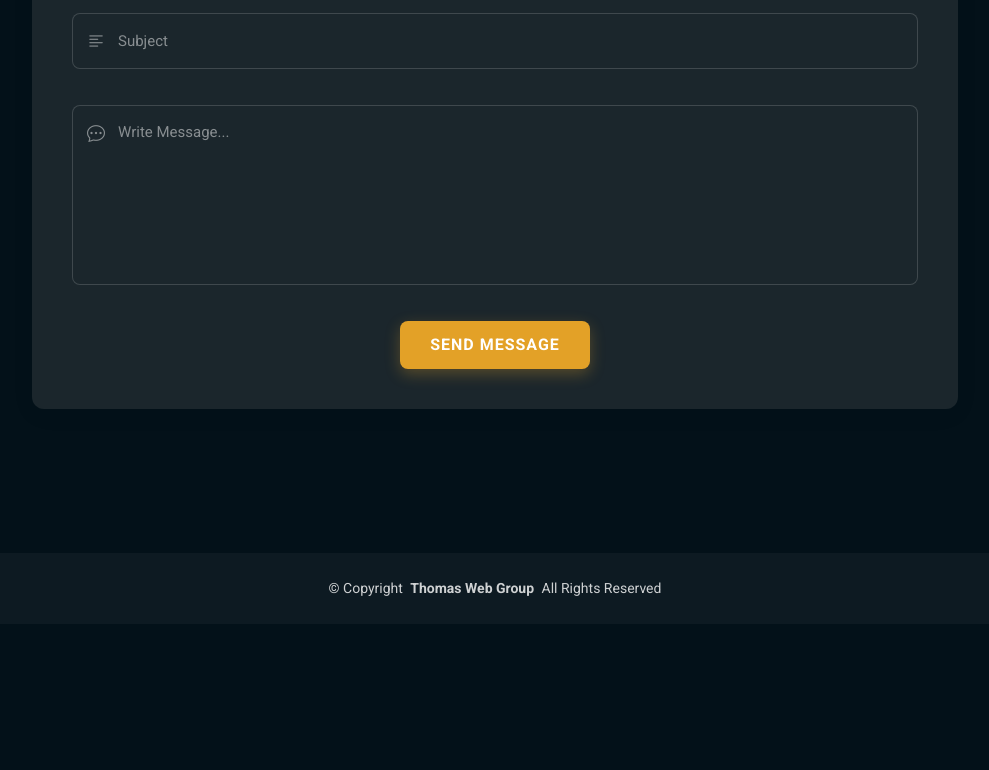
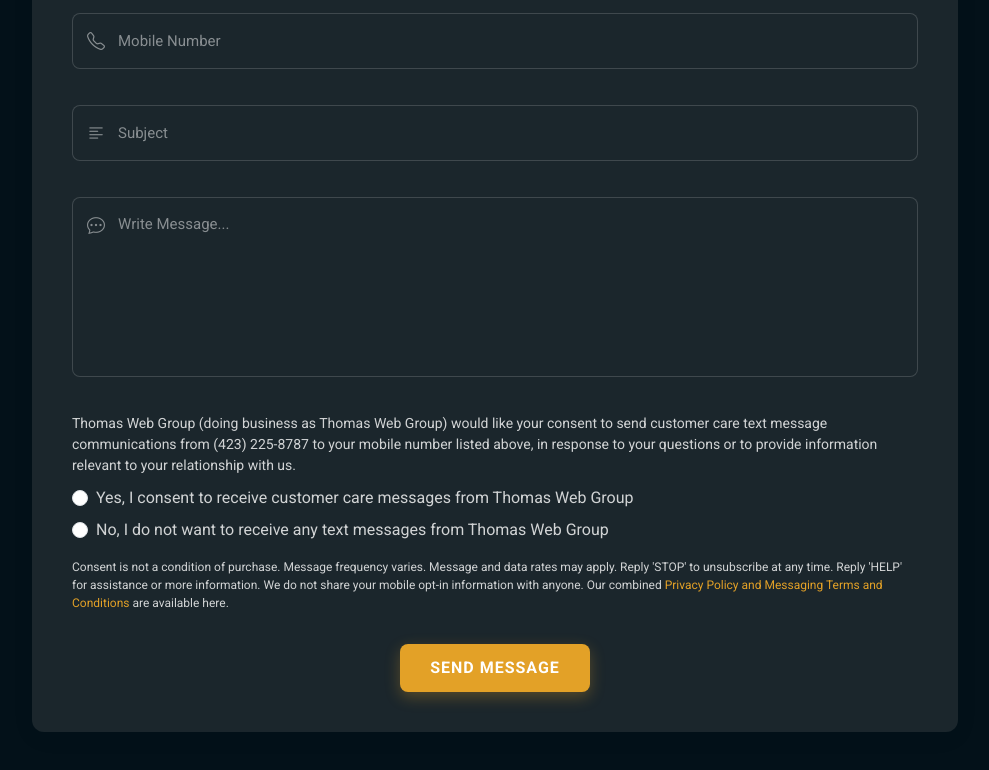
Before and after one commit to Thomas-Web-Group/Thomas-Web-Group-Main-Website, a plain HTML site: page strategy/index.html in a window 1280 px wide. Shown: the part 9498-10268 px from the top of the page, without its empty margins (145-1134 px from the left). Before the commit the page ends 10172 px from the top, so only its background shows below. Drawn offline with Linux system fonts and the light colour scheme.

Commit message:
Update index.html

```diff
--- a/strategy/index.html
+++ b/strategy/index.html
@@ -4,7 +4,7 @@
 <head>
   <meta charset="utf-8">
   <meta content="width=device-width, initial-scale=1.0" name="viewport">
-  <title>Thomas Web Group</title>
+  <title>Index - strategy</title>
   <meta name="description" content="">
   <meta name="keywords" content="">
 
@@ -889,7 +889,7 @@
               </div>
               <div class="info-content">
                 <h4>Email Address</h4>
-                <p>raymond@thomaswebgroup.com</p>
+                <p>raythomasclient@gmail.com</p>
               </div>
             </div>
           </div>
@@ -922,14 +922,15 @@
             <div class="contact-form-wrapper">
               <h2 class="text-center mb-4">Get in Touch</h2>
 
-              <form name="contact" data-netlify="true" method="post">
+              <form name="contact" method="POST" data-netlify="true">
                 <input type="hidden" name="form-name" value="contact">
+
                 <div class="row g-3">
                   <div class="col-md-6">
                     <div class="form-group">
                       <div class="input-with-icon">
                         <i class="bi bi-person"></i>
-                        <input type="text" class="form-control" name="name" placeholder="Full Name" required="">
+                        <input type="text" class="form-control" name="name" placeholder="Full Name" required>
                       </div>
                     </div>
                   </div>
@@ -938,7 +939,16 @@
                     <div class="form-group">
                       <div class="input-with-icon">
                         <i class="bi bi-envelope"></i>
-                        <input type="email" class="form-control" name="email" placeholder="Email Address" required="">
+                        <input type="email" class="form-control" name="email" placeholder="Email Address" required>
+                      </div>
+                    </div>
+                  </div>
+
+                  <div class="col-md-12">
+                    <div class="form-group">
+                      <div class="input-with-icon">
+                        <i class="bi bi-telephone"></i>
+                        <input type="tel" class="form-control" name="phone" placeholder="Mobile Number">
                       </div>
                     </div>
                   </div>
@@ -947,7 +957,7 @@
                     <div class="form-group">
                       <div class="input-with-icon">
                         <i class="bi bi-text-left"></i>
-                        <input type="text" class="form-control" name="subject" placeholder="Subject" required="">
+                        <input type="text" class="form-control" name="subject" placeholder="Subject" required>
                       </div>
                     </div>
                   </div>
@@ -956,11 +966,41 @@
                     <div class="form-group">
                       <div class="input-with-icon">
                         <i class="bi bi-chat-dots message-icon"></i>
-                        <textarea class="form-control" name="message" placeholder="Write Message..." style="height: 180px" required=""></textarea>
+                        <textarea class="form-control" name="message" placeholder="Write Message..." style="height: 180px" required></textarea>
                       </div>
                     </div>
                   </div>
 
+                  <div class="col-12">
+                    <p style="font-size: 14px; margin-bottom: 10px;">
+                      Thomas Web Group (doing business as Thomas Web Group) would like your consent to send
+                      customer care text message communications from (423) 225-8787 to your mobile number
+                      listed above, in response to your questions or to provide information relevant to your
+                      relationship with us.
+                    </p>
+
+                    <div class="form-check mb-2">
+                      <input class="form-check-input" type="radio" name="sms_consent" id="sms_yes" value="Yes">
+                      <label class="form-check-label" for="sms_yes">
+                        Yes, I consent to receive customer care messages from Thomas Web Group
+                      </label>
+                    </div>
+
+                    <div class="form-check mb-3">
+                      <input class="form-check-input" type="radio" name="sms_consent" id="sms_no" value="No">
+                      <label class="form-check-label" for="sms_no">
+                        No, I do not want to receive any text messages from Thomas Web Group
+                      </label>
+                    </div>
+
+                    <p style="font-size: 12px;">
+                      Consent is not a condition of purchase. Message frequency varies. Message and data rates may apply.
+                      Reply 'STOP' to unsubscribe at any time. Reply 'HELP' for assistance or more information.
+                      We do not share your mobile opt-in information with anyone.
+                      Our combined <a href="/privacy-policy.html">Privacy Policy and Messaging Terms and Conditions</a>
+                      are available here.
+                    </p>
+                  </div>
 
                   <div class="col-12 text-center">
                     <button type="submit" class="btn btn-primary btn-submit">SEND MESSAGE</button>
```
